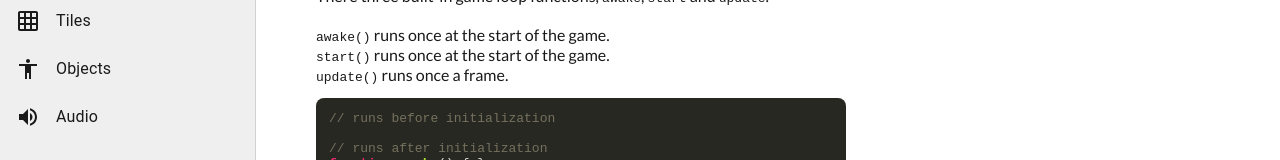
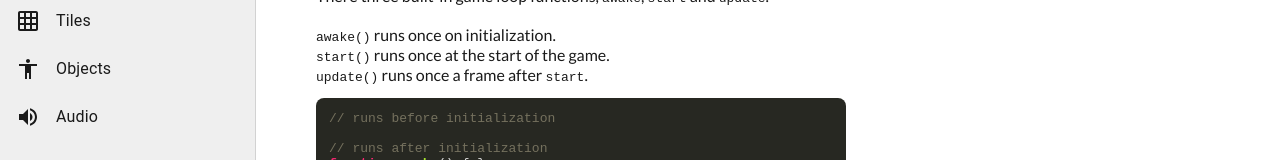
Before and after one commit to LearnCodeOrg/codetrain, a Next.js app: page /docs in a window 1280 px wide. Shown: the part 263-423 px from the top of the page. Built offline with nearby package versions, Linux system fonts and the light colour scheme; no server answers; the database is empty.

Commit message:
Fix typos in docs.

```diff
--- a/pages/docs.js
+++ b/pages/docs.js
@@ -120,9 +120,9 @@ export default function Docs(props) {
           </h2>
           There three built-in game loop functions, <code>awake</code>,{' '}
           <code>start</code> and <code>update</code>.<br /><br />
-          <code>awake()</code> runs once at the start of the game.<br />
+          <code>awake()</code> runs once on initialization.<br />
           <code>start()</code> runs once at the start of the game.<br />
-          <code>update()</code> runs once a frame.
+          <code>update()</code> runs once a frame after <code>start</code>.
           <Code>
 {`// runs before initialization
 
@@ -304,7 +304,8 @@ if (tile === 'coin') say('You found the coin!');`}
           </Code>
           Tiles can be modified with <code>setTile</code> and
           {' '}<code>setTileAt</code>.<br /><br />
-          <code>setTile(tile)</code> returns index of tile at current position.
+          <code>setTile(tile)</code> sets tile at current position to
+          {' '}<code>tile</code>.
           <br />
           <code>setTileAt(x, y, tile)</code> sets tile at <code>x</code>,
           {' '}<code>y</code> to index <code>tile</code>.
```
